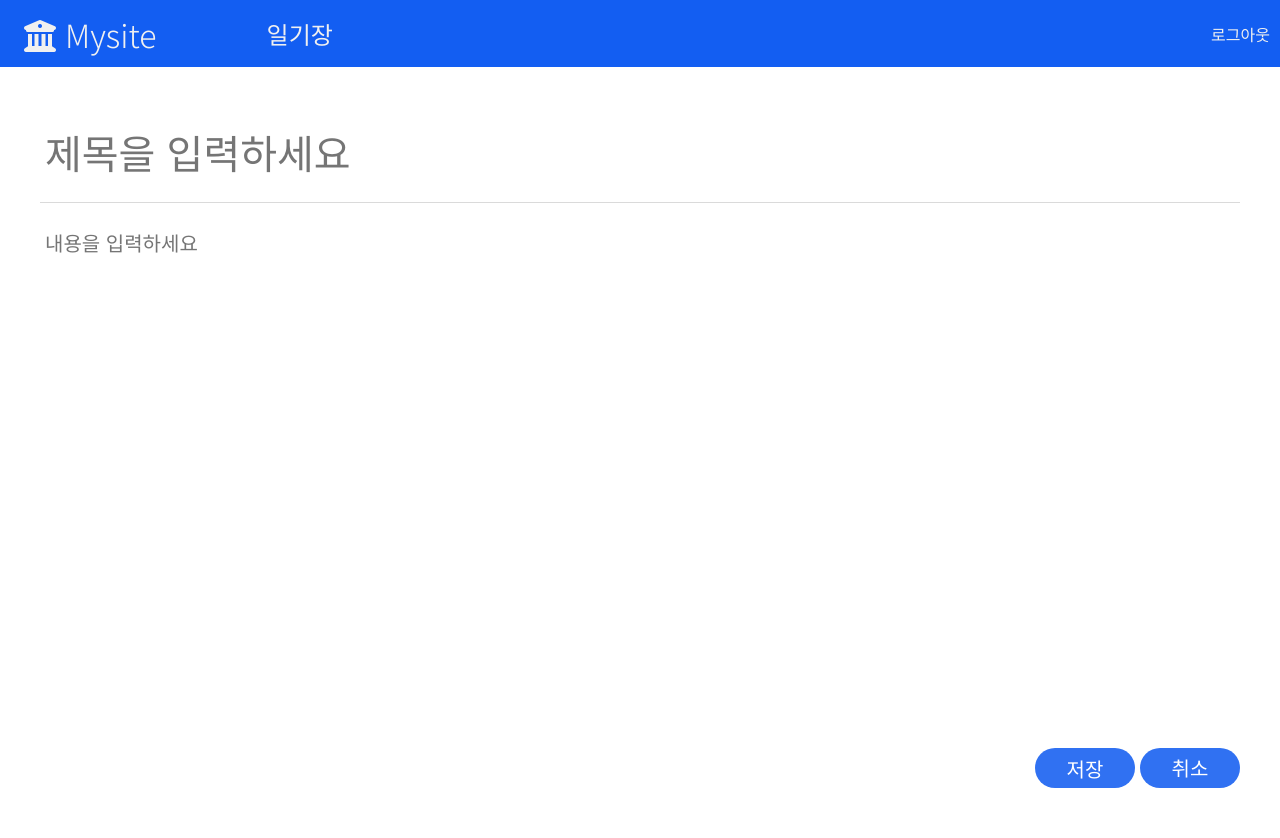
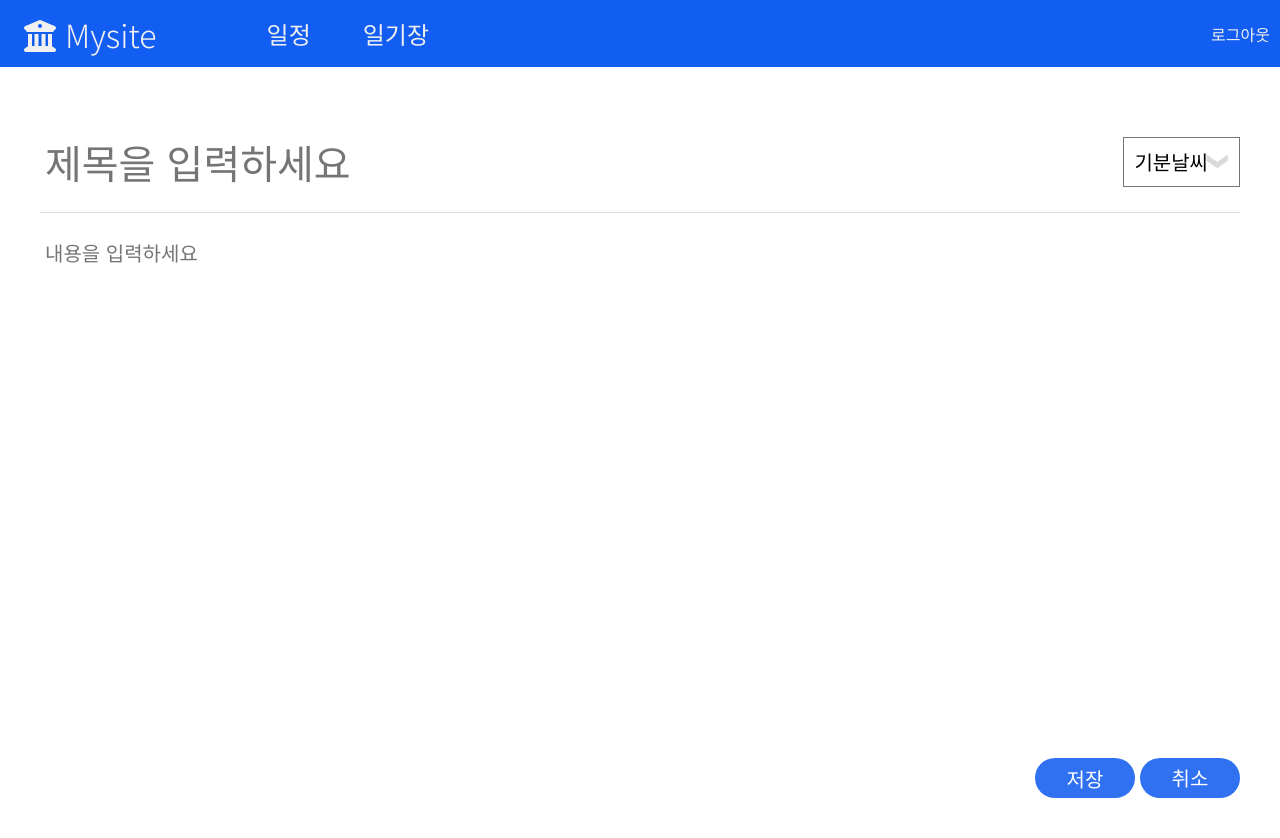
Before and after one commit to mong3125/mysite, a Django app: page /board/post/create/ in a window 1280 px wide. Shown: the top 838 px of the page. Run offline with Django 3.2, Linux system fonts and the light colour scheme; some libraries are stand-ins or nearby versions.

Commit message:
기분날씨 추가

```diff
--- a/board/models.py
+++ b/board/models.py
@@ -2,11 +2,14 @@ from django.db import models
 from django.contrib.auth.models import User
 # Create your models here.
 class Post(models.Model):
+    WEATHER = {('sunny', '맑음'), ('cloudy', '구름'), ('rainy', '비'), ('snow', '눈'), ('storm', '폭풍'), ('destroy', '멸망')}
+
     subject = models.CharField(max_length=100)
     content = models.TextField()
     author = models.ForeignKey(User, on_delete=models.CASCADE)
     create_date = models.DateTimeField()
     modify_date = models.DateTimeField(null=True, blank=True)
+    feelingWeather = models.CharField(max_length=10, choices=WEATHER, null=True)
 
 class Comment(models.Model):
     post = models.ForeignKey(Post, on_delete=models.CASCADE)
--- a/board/views.py
+++ b/board/views.py
@@ -31,6 +31,7 @@ def create_post(request):
             post = form.save(commit=False)
             post.create_date = timezone.now()
             post.author = request.user
+            post.feelingWeather = request.POST.get('feelingWeather')
             post.save()
             return redirect('board:index')
     # 게시판 글 작성
--- a/common/views.py
+++ b/common/views.py
@@ -13,7 +13,7 @@ def signup(request):
             raw_password = form.cleaned_data.get('password1')
             user = authenticate(username=username, password=raw_password)
             login(request, user)
-            return redirect('index')
+            return redirect('login')
     else:
         form = UserForm()
     return render(request, 'common/signup.html', {'form': form})
--- a/static/css/board/create_post.css
+++ b/static/css/board/create_post.css
@@ -6,6 +6,7 @@
 .post-title {
     padding-bottom: 10px;
     border-bottom: 1px solid rgb(218, 218, 218);
+    display: flex;
 }
 .postForm input {
     border: none;
@@ -18,6 +19,19 @@
     font-size: 40px;
     margin-bottom: 5px;
     padding: 5px;
+}
+.postForm select {
+    margin-top: 20px;
+    margin-left: 10px;
+    width: 130px;
+    padding-left: 10px;
+    height: 50px;
+    font-size: 20px;
+
+    background: url(../../img/down_arrow.jpg) no-repeat 95%;
+    -webkit-appearance: none;
+    -moz-appearance: none;
+    appearance: none;
 }
 .postForm textarea{
     border: none;
--- a/templates/board/create_post.html
+++ b/templates/board/create_post.html
@@ -3,7 +3,7 @@
 <head>
     {% load static %}
     {% block css %}
-    <link rel="stylesheet" type="text/css" href="{% static 'css/board/create_post.css' %}?">
+    <link rel="stylesheet" type="text/css" href="{% static 'css/board/create_post.css' %}????">
     {% endblock %}
 </head>
 
@@ -13,6 +13,15 @@
             {% csrf_token %}
             <div class="post-title">
                 <input type="text" name="subject" placeholder="제목을 입력하세요">
+                <select name="feelingWeather" id="emotion_weather">
+                        <option value="" selected>기분날씨</option>
+                        <option value="sunny">맑음</option>
+                        <option value="cloudy">구름</option>
+                        <option value="rainy">비</option>
+                        <option value="snow">눈</option>
+                        <option value="storm">폭풍</option>
+                        <option value="destroy">멸망</option>
+                    </select>
             </div>
             <textarea name="content" cols="30" rows="10" placeholder="내용을 입력하세요"></textarea>
             <div class="save">
--- a/templates/header.html
+++ b/templates/header.html
@@ -5,6 +5,7 @@
             <a href="{% url 'board:index' %}">Mysite</a>
         </div>
         <ul class="menu">
+            <li><a href="{% url 'board:index' %}" class="spread-underline">일정</a></li>
             <li><a href="{% url 'board:index' %}" class="spread-underline">일기장</a></li>
         </ul>
         <div class="account">
```
Also changed, not shown: static/css/board/board.css (+5 -2 lines), templates/board/board.html (+11 -10 lines), static/img/down_arrow.jpg (added).
